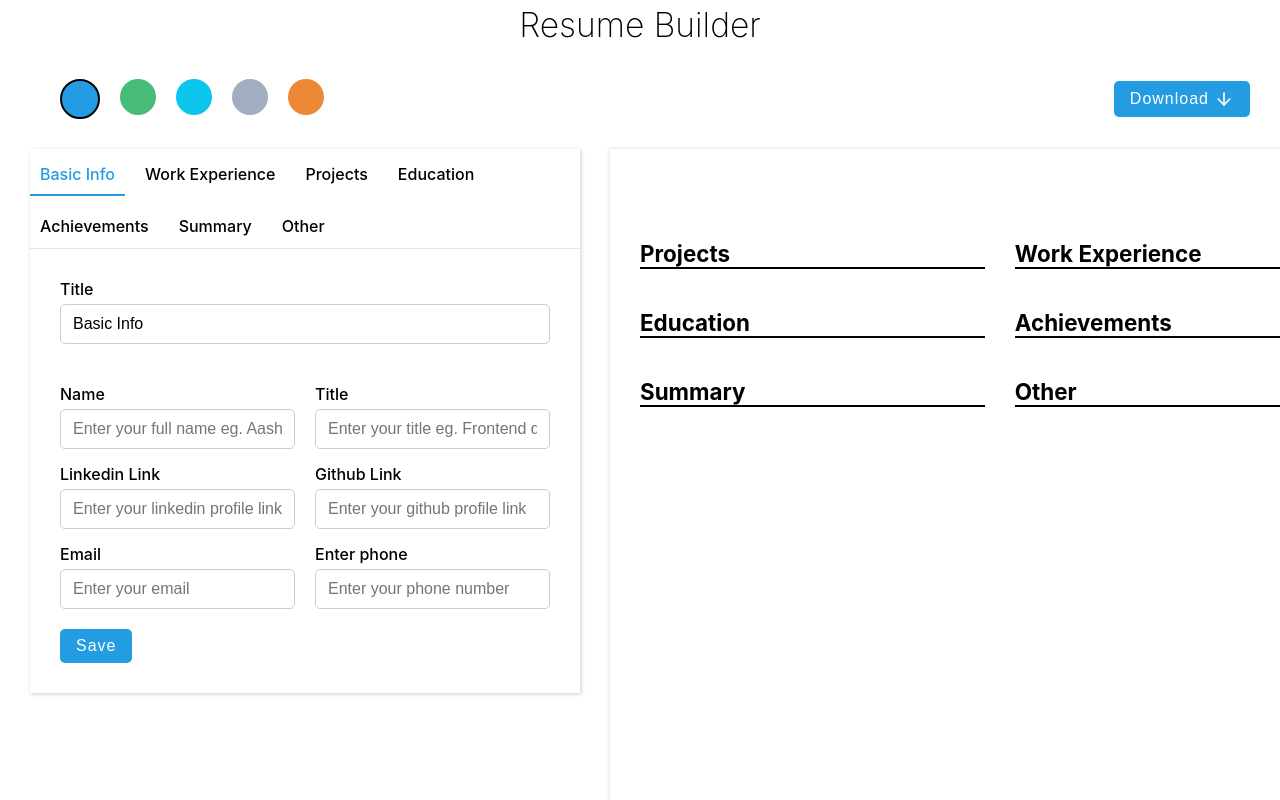
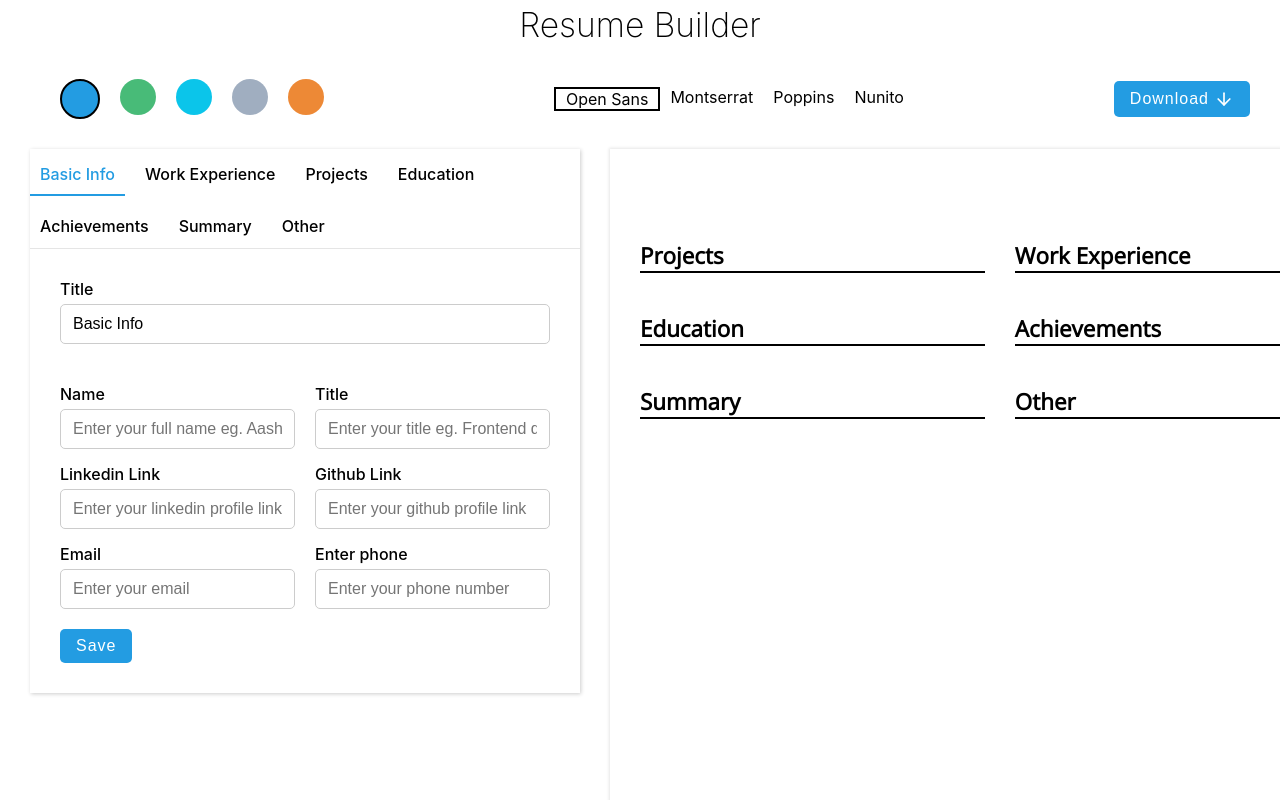
Before and after one commit to Rahilsiddique/resume-builder, a React (Create React App) app: page / in a window 1280 px wide. Shown: the top 800 px of the page. Built offline with nearby package versions, Linux system fonts and the light colour scheme.

Commit message:
Provided Font options for Resume

```diff
--- a/src/App.css
+++ b/src/App.css
@@ -1,3 +1,9 @@
+/* Import Fonts */
+@import url('https://fonts.googleapis.com/css2?family=Montserrat&display=swap');
+@import url('https://fonts.googleapis.com/css2?family=Open+Sans&display=swap');
+@import url('https://fonts.googleapis.com/css2?family=Poppins&display=swap');
+@import url('https://fonts.googleapis.com/css2?family=Nunito&display=swap');
+
 .App {
   text-align: center;
 }
--- a/src/components/Body/Body.js
+++ b/src/components/Body/Body.js
@@ -1,14 +1,15 @@
-import React, { useRef, useState } from "react";
-import ReactToPrint from "react-to-print";
-import { ArrowDown } from "react-feather";
+import React, { useRef, useState } from "react"
+import ReactToPrint from "react-to-print"
+import { ArrowDown } from "react-feather"
 
-import Editor from "../Editor/Editor";
-import Resume from "../Resume/Resume";
+import Editor from "../Editor/Editor"
+import Resume from "../Resume/Resume"
 
-import styles from "./Body.module.css";
+import styles from "./Body.module.css"
 
 function Body() {
-  const colors = ["#239ce2", "#48bb78", "#0bc5ea", "#a0aec0", "#ed8936"];
+	const colors = ["#239ce2", "#48bb78", "#0bc5ea", "#a0aec0", "#ed8936"]
+	const fonts = ["Open Sans", "Montserrat", "Poppins", "Nunito"]
 	const sections = {
 		basicInfo: "Basic Info",
 		workExp: "Work Experience",
@@ -16,63 +17,72 @@ function Body() {
 		education: "Education",
 		achievement: "Achievements",
 		summary: "Summary",
-    other: "Other"
-  };
-  const resumeRef = useRef();
+		other: "Other",
+	}
+	const resumeRef = useRef()
 
-  const [activeColor, setActiveColor] = useState(colors[0]);
+	const [activeColor, setActiveColor] = useState(colors[0])
+	const [activeFont, setActiveFont] = useState(fonts[0])
 	const [resumeInformation, setResumeInformation] = useState({
 		[sections.basicInfo]: {
 			id: sections.basicInfo,
 			sectionTitle: sections.basicInfo,
-      detail: {}
+			detail: {},
 		},
 		[sections.workExp]: {
 			id: sections.workExp,
 			sectionTitle: sections.workExp,
-      details: []
+			details: [],
 		},
 		[sections.project]: {
 			id: sections.project,
 			sectionTitle: sections.project,
-      details: []
+			details: [],
 		},
 		[sections.education]: {
 			id: sections.education,
 			sectionTitle: sections.education,
-      details: []
+			details: [],
 		},
 		[sections.achievement]: {
 			id: sections.achievement,
 			sectionTitle: sections.achievement,
-      points: []
+			points: [],
 		},
 		[sections.summary]: {
 			id: sections.summary,
 			sectionTitle: sections.summary,
-      detail: ""
+			detail: "",
 		},
 		[sections.other]: {
 			id: sections.other,
 			sectionTitle: sections.other,
-      detail: ""
-    }
-  });
+			detail: "",
+		},
+	})
 
 	return (
 		<div className={styles.container}>
 			<p className={styles.heading}>Resume Builder</p>
 			<div className={styles.toolbar}>
 				<div className={styles.colors}>
-          {colors.map((item) => (
+					{colors.map(item => (
 						<span
 							key={item}
 							style={{ backgroundColor: item }}
-              className={`${styles.color} ${
-                activeColor === item ? styles.active : ""
-              }`}
+							className={`${styles.color} ${activeColor === item ? styles.active : ""}`}
 							onClick={() => setActiveColor(item)}
 						/>
+					))}
+				</div>
+				<div className={styles.fonts}>
+					{fonts.map(item => (
+						<span
+							key={item}
+							className={`${styles.fonts} ${activeFont === item ? styles.active : ""}`}
+							onClick={() => setActiveFont(item)}>
+							{item}
+						</span>
 					))}
 				</div>
 				<ReactToPrint
@@ -81,26 +91,23 @@ function Body() {
 							<button>
 								Download <ArrowDown />
 							</button>
-            );
+						)
 					}}
 					content={() => resumeRef.current}
 				/>
 			</div>
 			<div className={styles.main}>
-        <Editor
-          sections={sections}
-          information={resumeInformation}
-          setInformation={setResumeInformation}
-        />
+				<Editor sections={sections} information={resumeInformation} setInformation={setResumeInformation} />
 				<Resume
 					ref={resumeRef}
 					sections={sections}
 					information={resumeInformation}
 					activeColor={activeColor}
+					activeFont={activeFont}
 				/>
 			</div>
 		</div>
-  );
+	)
 }
 
-export default Body;
+export default Body
--- a/src/components/Body/Body.module.css
+++ b/src/components/Body/Body.module.css
@@ -27,6 +27,7 @@
   display: flex;
   gap: 20px;
   padding: 0 30px;
+  cursor: pointer;
 }
 
 .colors .color {
@@ -35,7 +36,24 @@
   border-radius: 50%;
   background-color: #239ce2;
 }
+
 .colors .active {
+  border: 2px solid #000;
+}
+
+.fonts {
+  display: flex;
+  padding: 0 10px;
+  cursor: pointer;
+}
+
+.fonts .font {
+  height: 36px;
+  width: 36px;
+  background-color: #9623e2;
+}
+
+.fonts .active {
   border: 2px solid #000;
 }
 
--- a/src/components/Resume/Resume.js
+++ b/src/components/Resume/Resume.js
@@ -306,7 +306,7 @@ const Resume = forwardRef((props, ref) => {
   }, [props.activeColor]);
 
   return (
-    <div ref={ref}>
+    <div ref={ref} style={{ fontFamily: props.activeFont }}>
       <div ref={containerRef} className={styles.container}>
         <div className={styles.header}>
           <p className={styles.heading}>{info.basicInfo?.detail?.name}</p>
```
Lines whose indentation alone changed are shown as unchanged.
